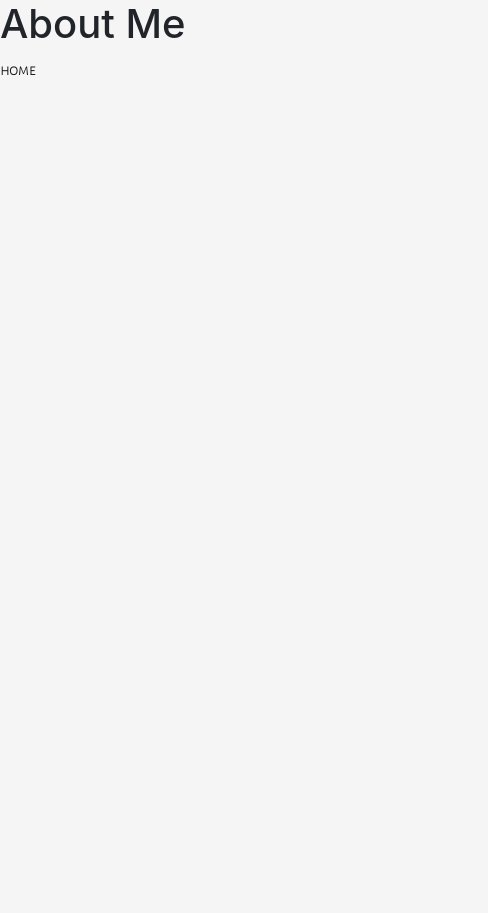
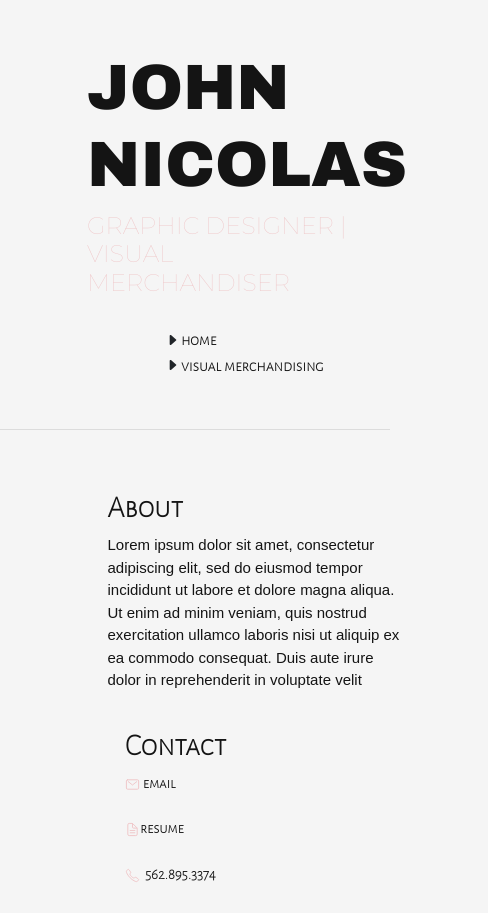
Before and after one commit to alisoncarnes/jnicholas-portfolio, a React (Create React App) app: page /about in a window 390 px wide. Shown: the whole page, 488 px wide, since content can reach past the window. Before the commit the page ends 844 px from the top, so only its background shows below. Built offline with nearby package versions, Linux system fonts and the light colour scheme.

Commit message:
edited some responsive design

```diff
--- a/src/components/About.js
+++ b/src/components/About.js
@@ -4,13 +4,56 @@ import { BrowserRouter as Router, Switch, Route, Link } from 'react-router-dom';
 class About extends Component {
   render() {
     return (
-      <div className="main">
+      <div className="main" style={{textAlign:"center"}}>
+        <Router>
+          <div className="container">
+            <h1 className="title" style={{marginTop:"40px"}}>John Nicolas</h1>
+              <h2 className="description">Graphic Designer | Visual Merchandiser</h2>
 
-        <h1>About Me</h1>
-        <p>
-          <Link to={'/'}>Home</Link>
-        </p>
+            <div className="links">
+              <ul>
+                <li>
+                <ion-icon name="caret-forward-outline"></ion-icon>
+                <a href={'/'}>Home</a>
+                </li>
+                <li>
+                  <ion-icon name="caret-forward-outline"></ion-icon>
+                    <a href={'/visualmerchandising'}>Visual Merchandising</a>
+                </li>
 
+              </ul>
+            </div>
+          </div>
+
+          <div className="empty-div">
+            <hr style={{width: "100%"}}/>
+          </div>
+
+          <div className="container">
+            <div className="row">
+
+              <div className="col-left">
+                <h3>About</h3>
+                <p>Lorem ipsum dolor sit amet, consectetur adipiscing elit, sed do eiusmod tempor incididunt ut labore et dolore magna aliqua. Ut enim ad minim veniam, quis nostrud exercitation ullamco laboris nisi ut aliquip ex ea commodo consequat. Duis aute irure dolor in reprehenderit in voluptate velit</p>
+              </div>
+
+              <div className="col-right">
+                <h3>Contact</h3>
+                <p><a href="mailto:johnnicolas23@yahoo.com"><ion-icon name="mail-outline" style={{color:"#EFC5C7"}}></ion-icon> email</a>
+
+                <br/><br/>
+                <a href="https://docs.google.com/document/d/1T3MghXDzOQGNsYgv8-nj9YDiGZsy01yfGp8s1yNlT6o/edit?usp=sharing"><ion-icon name="document-text-outline" style={{color:"#EFC5C7"}}></ion-icon>Resume</a>
+
+                <br/><br/>
+                <a href="tel:1-562-895-3374"><ion-icon name="call-outline" style={{ color:"#EFC5C7"}}></ion-icon>
+                <span>562.895.3374</span></a>
+
+                </p>
+            </div>
+          </div>
+
+        </div>
+        </Router>
       </div>
     )
   }
--- a/src/components/Home.js
+++ b/src/components/Home.js
@@ -17,7 +17,10 @@ class Home extends Component {
                 <ul>
                   <li>
                   <ion-icon name="caret-forward-outline"></ion-icon>
-                    <a href={'/visualmerchandising'}>Visual Merchandising</a>
+                    <a href={'/visualmerchandising'} style={{paddingRight:"40px"}}>Visual Merchandising</a>
+
+                    <ion-icon name="caret-forward-outline"></ion-icon>
+                    <a href={'/about'}>About Me</a>
                   </li>
                   <li>
                     <ion-icon name="caret-forward-outline"></ion-icon>
--- a/src/index.css
+++ b/src/index.css
@@ -49,7 +49,7 @@ code {
 
 ion-icon{
   display: inline-block;
-  font-size: 60px;
+  font-size: 30px;
   vertical-align: middle;
 }
 
@@ -130,31 +130,66 @@ a:hover{
   margin-top: 20px;
 }
 
+.col-left{
+  width: 30%;
+  margin-left: 25%;
+  padding: 10px;
+  background-color: whitesmoke;
+}
+.col-right{
+  width:30%;
+  padding: 10px;
+  background-color: whitesmoke;
+  text-align: left;
+}
+
+
+h3{
+  font-family: 'Alegreya Sans SC', sans-serif;
+  font-weight: bolder !important;
+  font-size: 30px !important;
+  color: 	#141414 !important;
+}
+
+p{
+  width: 300px;
+  font-family: 'Alegreya Sans', sans-serif;
+  color: 	#141414 !important;
+}
+
+span{
+  font-size: 22px;
+  padding: 5px;
+}
+
 @media only screen and (max-width: 600px) {
 
   .container{
     margin-top: 50px !important;
-    margin-left: 5px !important;
+    margin-left: 0px !important;
     text-align: left;
+    width: 100% !important;
   }
 
   .title {
     font-size: 4em !important;
     margin-top: 5px;
-    margin-left: 5px;
+    margin-left: 20%;
 
 
   }
 
   .description{
     font-size: 1.5em !important;
-    margin-left: 5px;
+    margin-left: 20%;
     text-align: left;
+    padding-top: 20px;
   }
 
   .links{
     text-align: left;
     margin-left: 0;
+    margin-left: 25%;
   }
 
   ion-icon{
@@ -165,4 +200,36 @@ a:hover{
     font-size: 1em;
   }
 
+  .row{
+  display: block !important;
+  }
+
+  .col-left{
+    width: 100%;
+    text-align: left;
+    right: 30%;
+  }
+
+  .col-right{
+    width: 100%;
+    text-align: left;
+    padding-left: 125px !important;
+  }
+
+  p{
+  text-align: left;
+  font-size: 15px;
+  right: 30%;
 }
+
+ span{
+   font-size: 15px;
+ }
+
+ .carousel {
+   width:300px;
+   height:300px;
+   overflow: hidden !important;
+ }
+
+}
```
Also changed, not shown: 1 other file (tests, documents, lock files or other folders).
